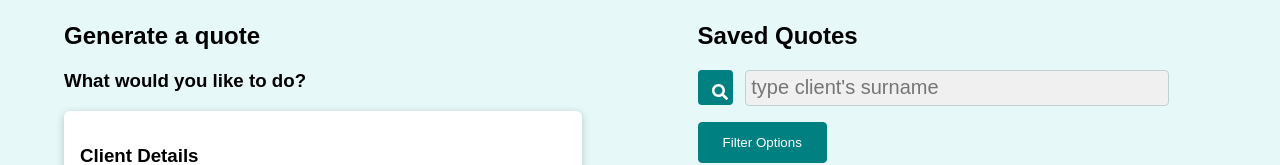
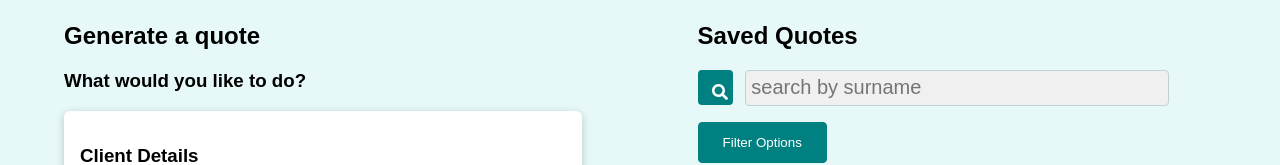
Before and after one commit to maze02/GETAQUOTE, a React (Create React App) app: page /new-quote in a window 1280 px wide. Both pictures are taken after typing "Sample", "Sample" into the empty fields and a click on the button "Save Quote". Shown: the part 126-291 px from the top of the page. Built offline with nearby package versions, Linux system fonts and the light colour scheme.

Commit message:
everything should work, could improve a activeClass problem with redirect but will do it in the future

```diff
--- a/src/App.js
+++ b/src/App.js
@@ -123,4 +123,7 @@ export default App;
 /*
 import { fab } from "@fortawesome/free-brands-svg-icons";
 import { faSearch } from "@fortawesome/free-solid-svg-icons";
+
+//5. CHECK ALL PROPS HAVE BEEN ADDED!!!! CREATES AWFUL BUGS IF NOT
+i.e. forgot close modal as a prop and it wasn't closing
 */
--- a/src/components/Quotes/Search/Search.js
+++ b/src/components/Quotes/Search/Search.js
@@ -12,7 +12,7 @@ const Search = ({ handleSearch, searchRef }) => {
         className={classes.searchinput}
         type="text"
         id="search"
-        placeholder="type client's surname"
+        placeholder="search by surname"
         onKeyUp={handleSearch}
       ></input>
     </div>
--- a/src/pages/QuotePage.js
+++ b/src/pages/QuotePage.js
@@ -425,6 +425,8 @@ const QuotePage = ({
 
 export default QuotePage;
 
+//Below generated bugs
+
 //import { useLocation } from "react-router-dom";
 
 //let urlObj = {};
```
Also changed, not shown: src/components/Modal/ModalUI.module.css (+0 -19 lines), src/pages/ViewSharedQuotePage.js (+0 -75 lines).
